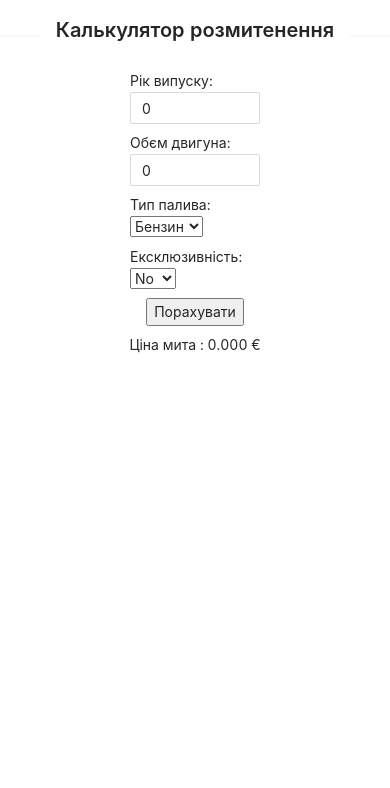
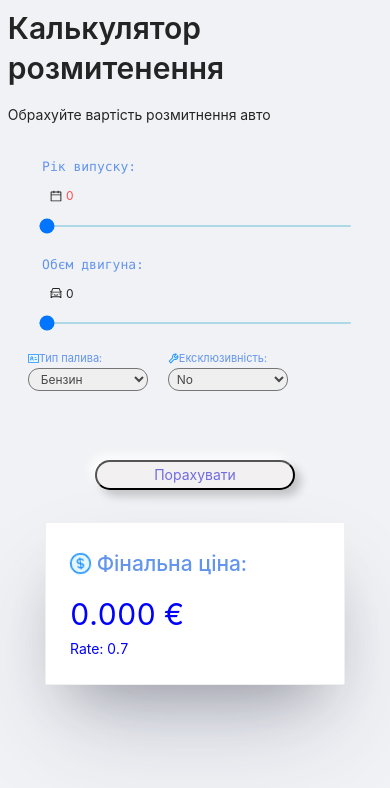
Before and after one commit to intercode-io/tax-calculator, a Next.js app: page / in a window 390 px wide. Shown: the top 788 px of the page. Built offline with nearby package versions, Linux system fonts and the light colour scheme.

Commit message:
add responsive style

```diff
--- /dev/null
+++ b/components/CustomHeader.js
@@ -0,0 +1,17 @@
+import React from 'react';
+import {Col, Row, Typography} from "antd";
+
+const {Title} = Typography;
+
+const CustomHeader = () => {
+    return (
+        <Row>
+            <Col span={24}  style={{padding: "2%", display: "flex", flexWrap: "wrap", flexDirection: "column"}}>
+                <Title level={2}>Калькулятор розмитенення</Title>
+                <p>Обрахуйте вартість розмитнення авто</p>
+            </Col>
+        </Row>
+    );
+};
+
+export default CustomHeader;
--- a/components/Header.js
+++ /dev/null
@@ -1,18 +0,0 @@
-import React from 'react';
-import {Col, Divider, Row, Typography} from "antd";
-
-const {Title} = Typography;
-
-const Header = () => {
-    return (
-        <Row>
-            <Col flex span={24}>
-                <Divider>
-                    <Title level={4}>Калькулятор розмитенення</Title>
-                </Divider>
-            </Col>
-        </Row>
-    );
-};
-
-export default Header;
--- a/components/Layout.js
+++ /dev/null
@@ -1,13 +0,0 @@
-import React from 'react';
-import Header from "./Header";
-
-const Layout = ({children}) => {
-    return (
-        <div>
-            <Header/>
-            <main>{children}</main>
-        </div>
-    );
-};
-
-export default Layout;
--- /dev/null
+++ b/components/MainLayout.js
@@ -0,0 +1,18 @@
+import React from 'react';
+import CustomHeader from "./CustomHeader";
+import {Layout} from "antd";
+
+const {Content} = Layout;
+
+const MainLayout = ({children}) => {
+    return (
+        <Layout style={{minHeight: "100vh"}}>
+            <CustomHeader/>
+            <Content>
+                <main>{children}</main>
+            </Content>
+        </Layout>
+    );
+};
+
+export default MainLayout;
--- a/pages/_app.js
+++ b/pages/_app.js
@@ -1,10 +1,10 @@
 import 'antd/dist/antd.css';
-import Layout from "../components/Layout";
+import MainLayout from "../components/MainLayout";
 
 function MyApp({Component, pageProps}) {
-    return <Layout>
+    return <MainLayout>
         <Component {...pageProps} />
-    </Layout>
+    </MainLayout>
 }
 
 export default MyApp
--- a/pages/index.js
+++ b/pages/index.js
@@ -1,8 +1,10 @@
 import Head from 'next/head'
-import {useState} from "react";
-import {Col, InputNumber, Row} from "antd";
+import {useEffect, useState} from "react";
+import {Card, Col, InputNumber, Row} from "antd";
 import {useInput} from "../hooks/useInput";
 import yearCoefficient from "../common/year-coefficient"
+import style from "../styles/Main.module.css"
+import {CalendarOutlined, CarOutlined, DollarCircleTwoTone, IdcardTwoTone, ToolTwoTone} from "@ant-design/icons";
 
 
 export default function Home() {
@@ -12,42 +14,69 @@ export default function Home() {
     const [isExclusiveCar, setIsExclusiveCar] = useState(1);
     const currentYear = new Date().getFullYear();
     const [finalPrice, setFinalPrice] = useState(0);
+    const [rate, setRate] = useState(0.7);
+    const [coefficient, setCoefficient] = useState();
+    const [ageOfCar, setAgeOfCar] = useState();
+
+    useEffect(() => {
+        const coefficient = Number(volumeCar.value) * Number(fuelRatio) * Number(isExclusiveCar);
+        setCoefficient(coefficient);
+        setAgeOfCar(currentYear - yearOfManufacture.value);
+        if (ageOfCar < 12) setRate(yearCoefficient[ageOfCar]);
+    }, [yearOfManufacture, volumeCar.value, fuelRatio, isExclusiveCar, rate])
 
 
     const calculatePrice = () => {
-        const coefficient = Number(volumeCar.value) * Number(fuelRatio) * Number(isExclusiveCar);
-        const ageOfCar = currentYear - yearOfManufacture.value;
-        let rate = 0.7;
-        if (ageOfCar < 11) rate = yearCoefficient[ageOfCar];
         const rateVal = rate * coefficient;
-        const akz = Number(rateVal) / 2;
+        const excise = Number(rateVal) / 2;
         const PDV = Number(rateVal) * 3.5 * 0.2;
-        setFinalPrice(akz + PDV);
+        setFinalPrice(excise + PDV);
     }
 
 
     return (
-        <>
+        <div>
             <Head>
                 <title>Калькулятор розмитнення</title>
             </Head>
-            <main style={{alignItems: "center"}}>
-                <Row justify="center" style={{marginBottom: 8}}>
-                    <Col span={8}>
-                        <span>Рік випуску{": "}</span>
-                        <InputNumber max={currentYear} style={{width: '100%'}} {...yearOfManufacture}/>
+            <div className={style.firstMainBlock}>
+                <div style={{margin: "2%"}}>
+                    <Row justify="center" style={{marginBottom: 20}}>
+                        <Col span={20}>
+                            <span className={style.inputText}>Рік випуску{": "}</span>
+                            <InputNumber className={style.inputStyle} min={1900}
+                                         max={currentYear} {...yearOfManufacture}
+                                         prefix={<CalendarOutlined/>}
+                            />
+                            <input type="range"
+                                   className={style.rangeInput}
+                                   min={1900}
+                                   max={currentYear}
+                                   value={yearOfManufacture.value}
+                                   onChange={event => yearOfManufacture.onChange(event.target.value)}
+                            />
                         </Col>
                     </Row>
-                <Row justify="center" style={{marginBottom: 8}}>
-                    <Col span={8}>
-                        <span>Обєм двигуна{": "}</span>
-                        <InputNumber style={{width: '100%'}} {...volumeCar}/>
+                    <Row justify="center" style={{marginBottom: 20}}>
+                        <Col span={20}>
+                            <span className={style.inputText}>Обєм двигуна{": "}</span>
+                            <InputNumber className={style.inputStyle}
+                                         {...volumeCar}
+                                         prefix={<CarOutlined/>}
+                            />
+                            <input type="range"
+                                   className={style.rangeInput}
+                                   max={15000}
+                                   value={volumeCar.value}
+                                   onChange={event => volumeCar.onChange(event.target.value)}
+                            />
                         </Col>
                     </Row>
-                <Row justify="center" style={{marginBottom: 8}}>
-                    <Col span={8}>
-                        <span>Тип палива{": "}</span>
-                        <select onChange={event => {
+                    <div style={{display: "flex"}}>
+                        <Row justify="center" style={{marginBottom: 20}}>
+                            <Col span={16}>
+                                <span className={style.selectText}><IdcardTwoTone/> Тип палива{": "}</span>
+                                <select className={style.selectStyle} onChange={event => {
                                     setFuelRatio(event.target.value);
                                 }}>
                                     <option value={1}>Бензин</option>
@@ -56,10 +85,10 @@ export default function Home() {
                                 </select>
                             </Col>
                         </Row>
-                <Row justify="center" style={{marginBottom: 8}}>
+                        <Row justify="center" style={{marginBottom: 20}}>
                             <Col span={8}>
-                        <span>Ексклюзивність{": "}</span>
-                        <select
+                                <span className={style.selectText}> <ToolTwoTone/> Ексклюзивність{": "}</span>
+                                <select className={style.selectStyle}
                                         onChange={event => setIsExclusiveCar(event.target.value)}
                                 >
                                     <option value={1.0}>No</option>
@@ -67,13 +96,26 @@ export default function Home() {
                                 </select>
                             </Col>
                         </Row>
+                    </div>
+                    <Row justify="center" style={{marginTop: 50}}>
+                        <button className={style.button} onClick={calculatePrice}><span>Порахувати</span></button>
+                    </Row>
+                </div>
+                <div>
                     <Row justify="center" style={{marginBottom: 8}}>
-                    <button onClick={calculatePrice}>Порахувати</button>
+                        <Card className={style.cardStyle}>
+                            <div>
+                                <h1 style={{color: "cornflowerblue"}}><DollarCircleTwoTone spin={true}/> Фінальна ціна:
+                                </h1>
+                                <span style={{fontSize: "30px"}}> {finalPrice.toFixed(3)} €</span>
+                            </div>
+                            <div>
+                                <span>Rate: {rate}</span>
+                            </div>
+                        </Card>
                     </Row>
-                <Row justify="center" style={{marginBottom: 8}}>
-                    <span>Ціна мита : {finalPrice.toFixed(3)} €</span>
-                </Row>
-            </main>
-        </>
+                </div>
+            </div>
+        </div>
     )
 }
--- /dev/null
+++ b/styles/Main.module.css
@@ -0,0 +1,100 @@
+.firstMainBlock {
+    display: flex;
+    justify-content: space-around;
+}
+
+.secondMainBlock {
+}
+
+
+.inputText {
+    color: cornflowerblue;
+    font-family: 'SFMono-Regular', Consolas, 'Liberation Mono', Menlo, Courier, monospace;
+    padding: 1%;
+    font-size: 13px;
+}
+
+.inputStyle {
+    width: 100%;
+    background: none;
+    border: none;
+    font-size: 20px;
+}
+
+.rangeInput {
+    -webkit-appearance: none;
+    width: 100%;
+    height: 2px;
+    background: lightblue;
+    border-radius: 12px;
+}
+
+.selectStyle {
+    min-width: 120px;
+    display: inline-block;
+    border-radius: 11px;
+    transition: all .5s ease;
+    position: relative;
+    font-size: 12px;
+    color: #474747;
+    height: 60%;
+    padding-left: 10%;
+    text-align: left;
+}
+
+.selectText {
+    color: cornflowerblue;
+    font-size: 12px;
+    display: flex;
+}
+
+.button {
+    width: 200px;
+    height: 30px;
+    background: #f3f0f1;
+    position: relative;
+    margin-bottom: 25px;
+    border-radius: 32px;
+    text-align: center;
+    cursor: pointer;
+    transition: all 0.1s ease-in-out;
+}
+
+.button:nth-child(1) {
+    box-shadow: -6px -6px 10px rgba(255, 255, 255, 0.8),
+    6px 6px 10px rgba(0, 0, 0, 0.2);
+    color: #6f6cde;
+}
+
+
+.button:active {
+    transform: scale(0.9);
+    transition: .1s;
+    opacity: 1;
+    box-shadow: inset -4px -4px 8px rgba(255, 255, 255, 0.5)
+}
+
+
+.cardStyle {
+    color: blue;
+    min-width: 500px;
+    box-shadow: rgba(50, 50, 93, 0.25) 0 50px 100px -20px, rgba(0, 0, 0, 0.3) 0 30px 60px -30px;
+}
+
+@media screen and (max-width: 768px) {
+    .inputStyle {
+        font-size: 12px;
+    }
+
+    .selectText {
+        font-size: 11px;
+    }
+
+    .firstMainBlock {
+        flex-direction: column;
+    }
+
+    .cardStyle {
+        min-width: 300px;
+    }
+}
```
Lines whose indentation alone changed are shown as unchanged.
